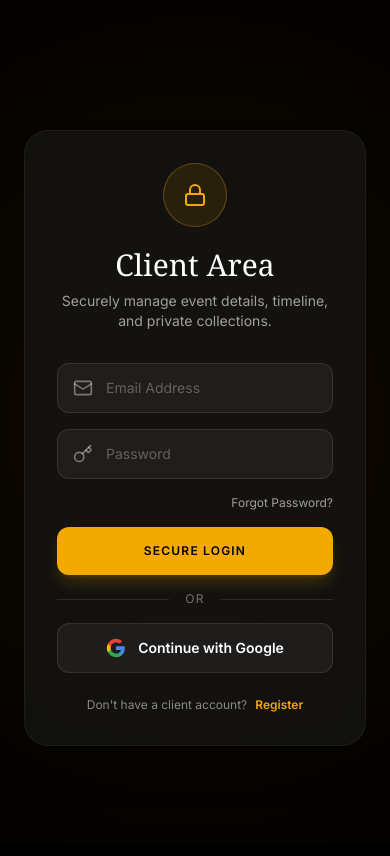
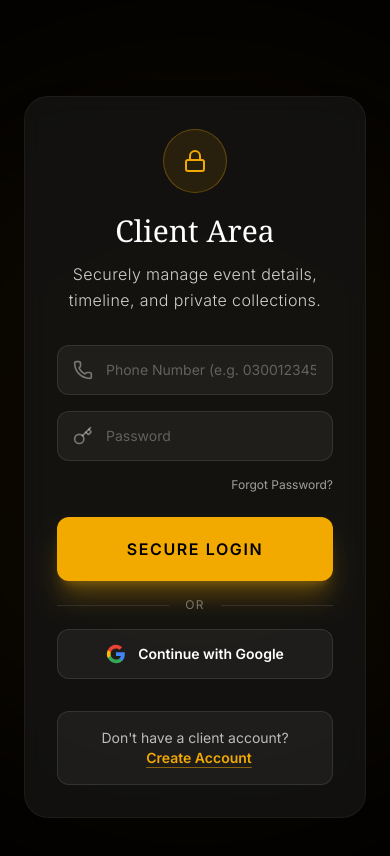
Before and after one commit to muzmmalkhan/MUZFRAME, a React (Vite) app: page /login in a window 390 px wide. Shown: the top 856 px of the page. Built offline with nearby package versions, Linux system fonts and the light colour scheme.

Commit message:
Update SEO tags, Login with Phone number, and improved UI styling

```diff
--- /dev/null
+++ b/fix_login.cjs
@@ -0,0 +1,67 @@
+const fs = require('fs');
+let code = fs.readFileSync('src/pages/Login.tsx', 'utf8');
+
+// 1. Update import to include Phone if not present
+if (!code.includes('Phone')) {
+  code = code.replace(/import {([^}]+)} from 'lucide-react';/, "import {$1, Phone} from 'lucide-react';");
+}
+
+// 2. Change state email to phone
+code = code.replace(/const \[email, setEmail\] = useState\(''\);/g, "const [phone, setPhone] = useState('');");
+
+// 3. In handleSubmit, change email validation to phone validation
+code = code.replace(
+  /const emailRegex = \/\^\[\^\\s@\]\+@\[\^\\s@\]\+\\.\[\^\\s@\]\+\$\/;\s*if \(!emailRegex\.test\(email\)\) \{\s*setError\('Please enter a valid email address'\);\s*return;\s*\}/g,
+  `if (!phone || phone.trim().length < 10) {
+        setError('Please enter a valid phone number (at least 10 digits)');
+        return;
+      }`
+);
+
+// 4. Change email to phone in API calls
+code = code.replace(
+  /body: JSON\.stringify\(\{ email, password, name, location: clientLocation \}\)/g,
+  "body: JSON.stringify({ phone, password, name, location: clientLocation })"
+);
+code = code.replace(
+  /body: JSON\.stringify\(\{ email, password \}\)/g,
+  "body: JSON.stringify({ phone, password })"
+);
+
+// 5. Change "email" mentions in signin check
+code = code.replace(/if \(!email \|\| !password\)/g, "if (!phone || !password)");
+code = code.replace(/setError\('Please enter both email and password'\);/g, "setError('Please enter both phone number and password');");
+
+// 6. Update the input UI for email -> phone
+code = code.replace(
+  /<Mail className="absolute left-4 top-1\/2 -translate-y-1\/2 w-5 h-5 text-white\/40" \/>\s*<input \s*type="text"\s*placeholder="Email Address"\s*value=\{email\}\s*onChange=\{\(e\) => setEmail\(e\.target\.value\)\}/m,
+  `<Phone className="absolute left-4 top-1/2 -translate-y-1/2 w-5 h-5 text-white/40" />
+              <input
+                type="text"
+                placeholder="Phone Number (e.g. 03001234567)"
+                value={phone}
+                onChange={(e) => setPhone(e.target.value)}`
+);
+
+// 7. Update Forgot password mode
+code = code.replace(
+  /if \(!email\) \{\s*setError\('Please enter your email address to reset password'\);/g,
+  `if (!phone) {
+        setError('Please enter your phone number to reset password');`
+);
+code = code.replace(/await resetPassword\(email\);/g, "await resetPassword(phone);");
+code = code.replace(/setSuccessMsg\('Password reset instructions have been dispatched to ' \+ email\);/g, "setSuccessMsg('Password reset instructions have been dispatched to ' + phone);");
+
+// 8. Update button text/size
+code = code.replace(
+  /className="w-full bg-\[#f2a900\] text-black rounded-xl px-4 py-4 font-bold uppercase tracking-widest text-xs flex items-center justify-center gap-2 hover:bg-white transition-all group shadow-lg shadow-\[#f2a900\]\/20 disabled:opacity-50 mt-4"/g,
+  `className="w-full bg-[#f2a900] text-black rounded-xl px-4 py-5 font-bold uppercase tracking-widest text-base sm:text-lg flex items-center justify-center gap-2 hover:bg-white transition-all group shadow-xl shadow-[#f2a900]/30 disabled:opacity-50 mt-6"`
+);
+
+// 9. Change any placeholder text that talks about email
+code = code.replace(
+  /"Enter your registered email to receive a secure password reset link."/g,
+  `"Enter your registered phone number to receive a secure password reset link."`
+);
+
+fs.writeFileSync('src/pages/Login.tsx', code);
--- /dev/null
+++ b/fix_server_auth.cjs
@@ -0,0 +1,65 @@
+const fs = require('fs');
+let code = fs.readFileSync('server.ts', 'utf8');
+
+// Replace register logic
+code = code.replace(
+  /app\.post\("\/api\/auth\/register", async \(req, res\) => \{[\s\S]*?db\.users\.push\(newUser\);/m,
+  `app.post("/api/auth/register", async (req, res) => {
+    const { phone, password, name, location } = req.body;
+
+    if (!phone || !password || password.length < 6) {
+      return res.status(400).json({ error: "Phone number and a strong password (min 6 chars) are required" });
+    }
+
+    if (!name || name.trim().length < 3) {
+      return res.status(400).json({ error: "A valid full name is required" });
+    }
+
+    const existing = db.users.find(u => u.phone === phone || u.email === phone);
+    if (existing) {
+      return res.status(400).json({ error: "User already exists with this phone number" });
+    }
+
+    const newUserId = \`CLI-\${Math.floor(100 + Math.random() * 900)}\`;
+    const newUser = {
+      id: newUserId,
+      email: \`\${phone.replace(/\\s/g, '')}@client.muzframe\`, // Fallback for email dependencies
+      phone: phone,
+      password, // In a real app, hash this!
+      name: name,
+      role: 'client'
+    };
+
+    db.users.push(newUser);`
+);
+
+// Update newClient to use phone
+code = code.replace(
+  /email: newUser\.email,\s*phone: 'Not provided',/m,
+  `email: newUser.email,
+      phone: newUser.phone,`
+);
+
+// Update login logic
+code = code.replace(
+  /app\.post\("\/api\/auth\/login", \(req, res\) => \{[\s\S]*?const user = db\.users\.find\(u => u\.email\.toLowerCase\(\) === email\.toLowerCase\(\) && u\.password === password\);/m,
+  `app.post("/api/auth/login", (req, res) => {
+    const { phone, password } = req.body;
+
+    if (!phone || !password) {
+      return res.status(400).json({ error: "Phone number and password are required" });
+    }
+
+    // Hardcoded admin login
+    if (phone === 'muz@frame' || phone === 'admin') {
+      if (password === 'muz@frame') {
+        return res.json({ user: { id: 'admin', email: 'muz@frame', phone: 'admin', name: 'Admin', role: 'admin' } });
+      } else {
+        return res.status(401).json({ error: "Invalid credentials" });
+      }
+    }
+
+    const user = db.users.find(u => (u.phone === phone || u.email === phone) && u.password === password);`
+);
+
+fs.writeFileSync('server.ts', code);
--- a/src/pages/Login.tsx
+++ b/src/pages/Login.tsx
@@ -1,4 +1,4 @@
-import { Lock, Mail, Key, User, ArrowLeft, CheckCircle2, Sparkles, MapPin } from 'lucide-react';
+import { Lock, Mail, Key, User, ArrowLeft, CheckCircle2, Sparkles, MapPin , Phone} from 'lucide-react';
 import React, { useState, useEffect } from 'react';
 import { useNavigate, useLocation } from 'react-router-dom';
 import { motion, AnimatePresence } from 'framer-motion';
@@ -12,7 +12,7 @@ export function Login() {
   const [error, setError] = useState('');
   const [successMsg, setSuccessMsg] = useState('');
   const [viewMode, setViewMode] = useState<'signin' | 'signup' | 'forgot'>('signin');
-  const [email, setEmail] = useState('');
+  const [phone, setPhone] = useState('');
   const [password, setPassword] = useState('');
   const [name, setName] = useState('');
   const [clientLocation, setClientLocation] = useState('');
@@ -40,14 +40,14 @@ export function Login() {
     setSuccessMsg('');
 
     if (viewMode === 'forgot') {
-      if (!email) {
-        setError('Please enter your email address to reset password');
+      if (!phone) {
+        setError('Please enter your phone number to reset password');
         return;
       }
       setIsLoading(true);
       try {
-        await resetPassword(email);
-        setSuccessMsg('Password reset instructions have been dispatched to ' + email);
+        await resetPassword(phone);
+        setSuccessMsg('Password reset instructions have been dispatched to ' + phone);
       } catch (err: any) {
         setError(err.message || 'Failed to send reset email');
       } finally {
@@ -69,14 +69,13 @@ export function Login() {
         setError('Password must be at least 6 characters long');
         return;
       }
-      const emailRegex = /^[^\s@]+@[^\s@]+\.[^\s@]+$/;
-      if (!emailRegex.test(email)) {
-        setError('Please enter a valid email address');
+      if (!phone || phone.trim().length < 10) {
+        setError('Please enter a valid phone number (at least 10 digits)');
         return;
       }
     } else {
-      if (!email || !password) {
-        setError('Please enter both email and password');
+      if (!phone || !password) {
+        setError('Please enter both phone number and password');
         return;
       }
     }
@@ -87,7 +86,7 @@ export function Login() {
         const response = await fetch('/api/auth/register', {
           method: 'POST',
           headers: { 'Content-Type': 'application/json' },
-          body: JSON.stringify({ email, password, name, location: clientLocation })
+          body: JSON.stringify({ phone, password, name, location: clientLocation })
         });
         const data = await response.json();
         if (!response.ok) throw new Error(data.error || 'Registration failed');
@@ -96,7 +95,7 @@ export function Login() {
         const response = await fetch('/api/auth/login', {
           method: 'POST',
           headers: { 'Content-Type': 'application/json' },
-          body: JSON.stringify({ email, password })
+          body: JSON.stringify({ phone, password })
         });
         const data = await response.json();
         if (!response.ok) throw new Error(data.error || 'Invalid credentials');
@@ -158,9 +157,9 @@ export function Login() {
             <h1 id="client-area-heading" className="font-serif text-3xl font-medium mb-2 text-white">
               {viewMode === 'signup' ? "Create Account" : viewMode === 'forgot' ? "Forgot Password" : "Client Area"}
             </h1>
-            <p className="text-white/60 text-sm">
+            <p className="text-white/80 text-base sm:text-lg font-light tracking-wide mx-auto max-w-md mt-3 leading-relaxed">
               {viewMode === 'forgot'
-                ? "Enter your registered email to receive a secure password reset link."
+                ? "Enter your registered phone number to receive a secure password reset link."
                 : "Securely manage event details, timeline, and private collections."}
             </p>
           </div>
@@ -205,12 +204,12 @@ export function Login() {
             )}
 
             <div className="relative">
-              <Mail className="absolute left-4 top-1/2 -translate-y-1/2 w-5 h-5 text-white/40" />
+              <Phone className="absolute left-4 top-1/2 -translate-y-1/2 w-5 h-5 text-white/40" />
               <input
                 type="text"
-                placeholder="Email Address"
-                value={email}
-                onChange={(e) => setEmail(e.target.value)}
+                placeholder="Phone Number (e.g. 03001234567)"
+                value={phone}
+                onChange={(e) => setPhone(e.target.value)}
                 required
                 className="w-full bg-white/5 border border-white/10 rounded-xl py-3.5 pl-12 pr-4 text-white placeholder:text-white/30 focus:outline-none focus:border-[#f2a900]/60 transition-colors text-sm"
               />
@@ -245,7 +244,7 @@ export function Login() {
             <button
               type="submit"
               disabled={isLoading}
-              className="w-full bg-[#f2a900] text-black rounded-xl px-4 py-4 font-bold uppercase tracking-widest text-xs flex items-center justify-center gap-2 hover:bg-white transition-all group shadow-lg shadow-[#f2a900]/20 disabled:opacity-50 mt-4"
+              className="w-full bg-[#f2a900] text-black rounded-xl px-4 py-5 font-bold uppercase tracking-widest text-base sm:text-lg flex items-center justify-center gap-2 hover:bg-white transition-all group shadow-xl shadow-[#f2a900]/30 disabled:opacity-50 mt-6"
             >
               {isLoading ? "Processing..." : viewMode === 'signup' ? "Create Client Account" : viewMode === 'forgot' ? "Send Reset Instructions" : "Secure Login"}
             </button>
@@ -287,13 +286,13 @@ export function Login() {
             </div>
           ) : (
             <>
-              <p className="text-center text-white/50 text-xs mt-6">
+              <p className="text-center text-white/70 text-sm sm:text-base mt-8 bg-white/5 py-4 rounded-xl border border-white/10">
                 {viewMode === 'signup' ? "Already have an account?" : "Don't have a client account?"}
                 <button
                   onClick={() => { setViewMode(viewMode === 'signup' ? 'signin' : 'signup'); setError(''); setSuccessMsg(''); }}
-                  className="text-[#f2a900] hover:underline font-semibold ml-2"
+                  className="text-[#f2a900] hover:text-white font-bold ml-2 underline underline-offset-4 decoration-[#f2a900]/50 hover:decoration-white transition-colors"
                 >
-                  {viewMode === 'signup' ? "Sign In" : "Register"}
+                  {viewMode === 'signup' ? "Sign In Now" : "Create Account"}
                 </button>
               </p>
             </>
```
Also changed, not shown: db.json (+14 -0 lines), server.ts (+20 -19 lines).
